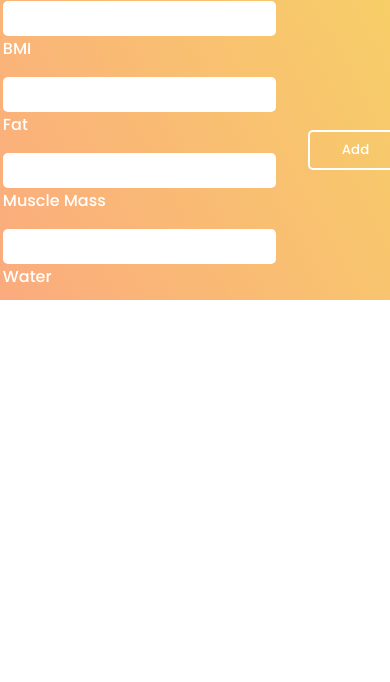
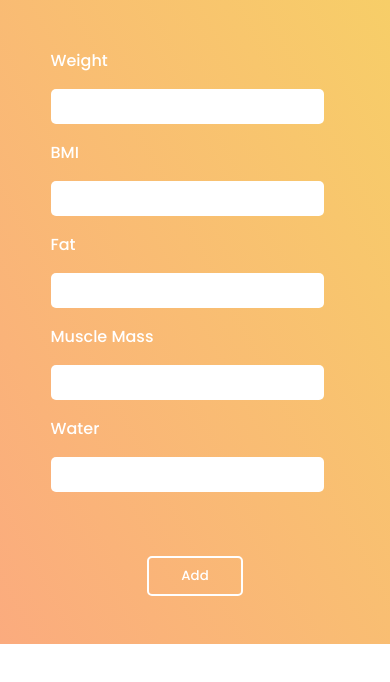
Before and after one commit to bartek9105/weight-tracker-client, a Vue app: page / in a window 390 px wide. Shown: the top 682 px of the page. Built offline with nearby package versions, Linux system fonts and the light colour scheme; no server answers.

Commit message:
Minor hero styling improvements for responsiveness

```diff
--- a/src/components/Hero.vue
+++ b/src/components/Hero.vue
@@ -91,22 +91,24 @@ export default {
 
 <style lang="scss" scoped>
 .header {
+	display: flex;
+	flex-direction: column;
+	align-items: center;
+	justify-content: center;
 	width: 100%;
-	height: 300px;
-	display: flex;
-	justify-content: center;
-	align-items: center;
 	background-color: #fbab7e;
 	background-image: linear-gradient(62deg, #fbab7e 0%, #f7ce68 100%);
+	padding: 3rem 1rem;
 	&__weight-stats-form {
 		display: flex;
-		justify-content: space-between;
+		justify-content: center;
 		flex-wrap: wrap;
-		padding: 0 1rem;
+		margin-bottom: 3rem;
 		.input-container {
 			display: flex;
 			flex-direction: column;
 			margin-right: 1rem;
+			margin-bottom: 1rem;
 		}
 		&__label {
 			color: #fff;
```
